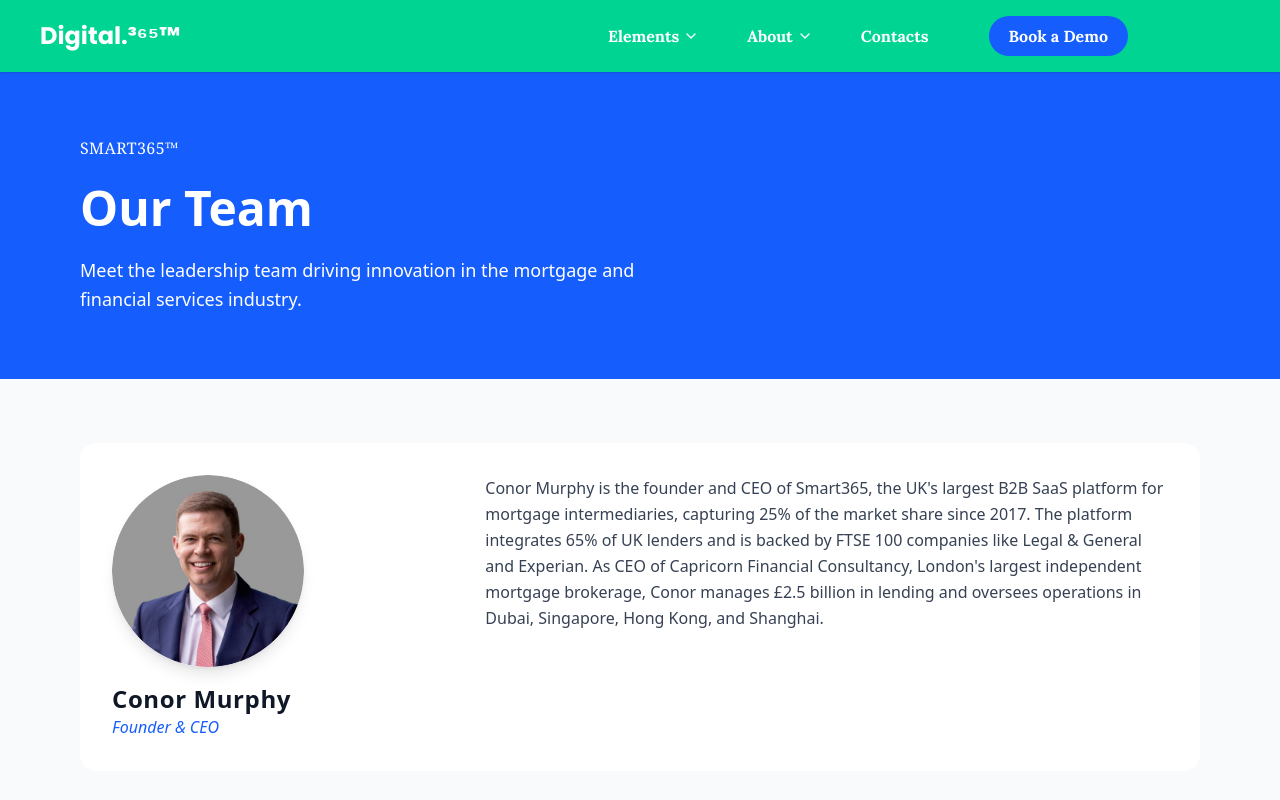
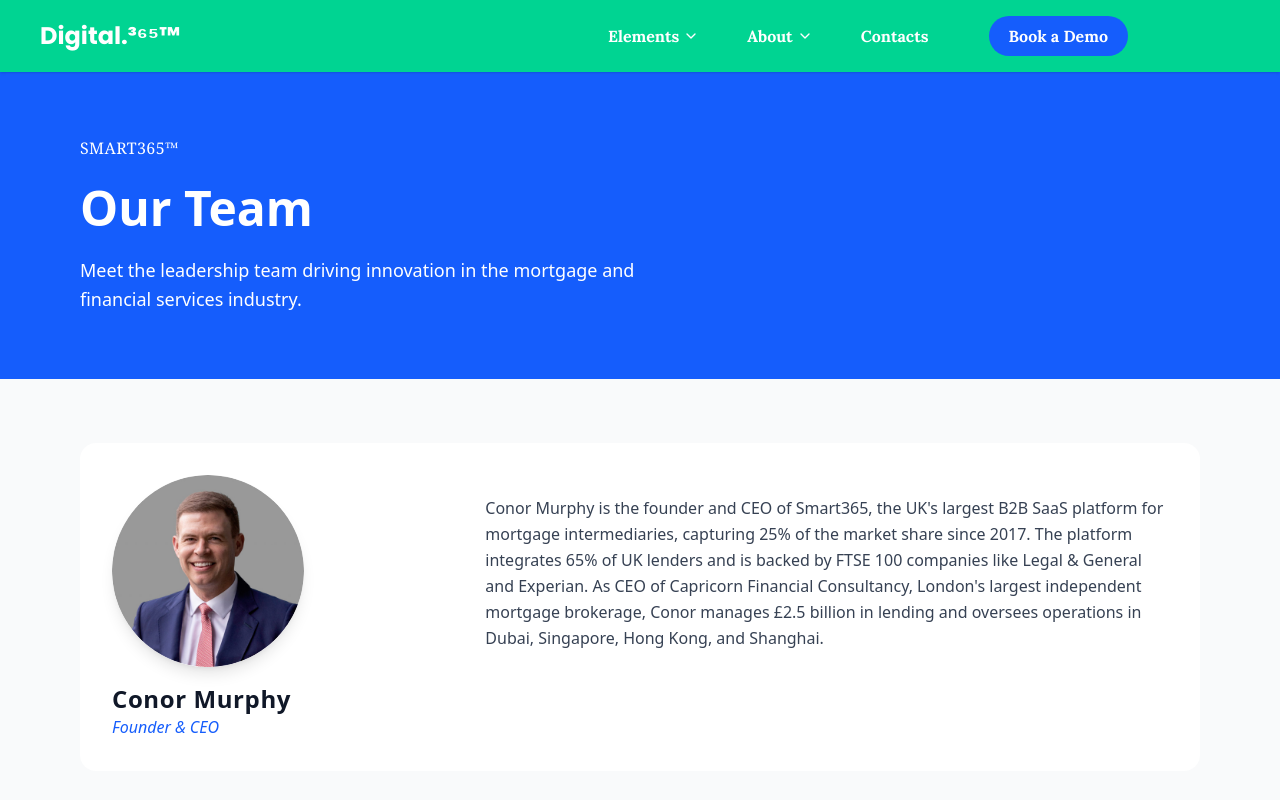
Before and after one commit to Vikram3007/Digital365, a React (Vite) app: page /team in a window 1280 px wide. Shown: the top 800 px of the page. Built offline with nearby package versions, Linux system fonts and the light colour scheme; a web font is replaced by a local one.

Commit message:
Commit message here

```diff
--- a/src/component/About/Team.jsx
+++ b/src/component/About/Team.jsx
@@ -99,7 +99,7 @@
 
               {/* Description */}
               <div className="md:w-2/3">
-                <p className="text-gray-700 leading-relaxed text-base">{member.description}</p>
+                <p className="text-gray-700 leading-relaxed mt-5 text-base">{member.description}</p>
               </div>
             </div>
           ))}
```
